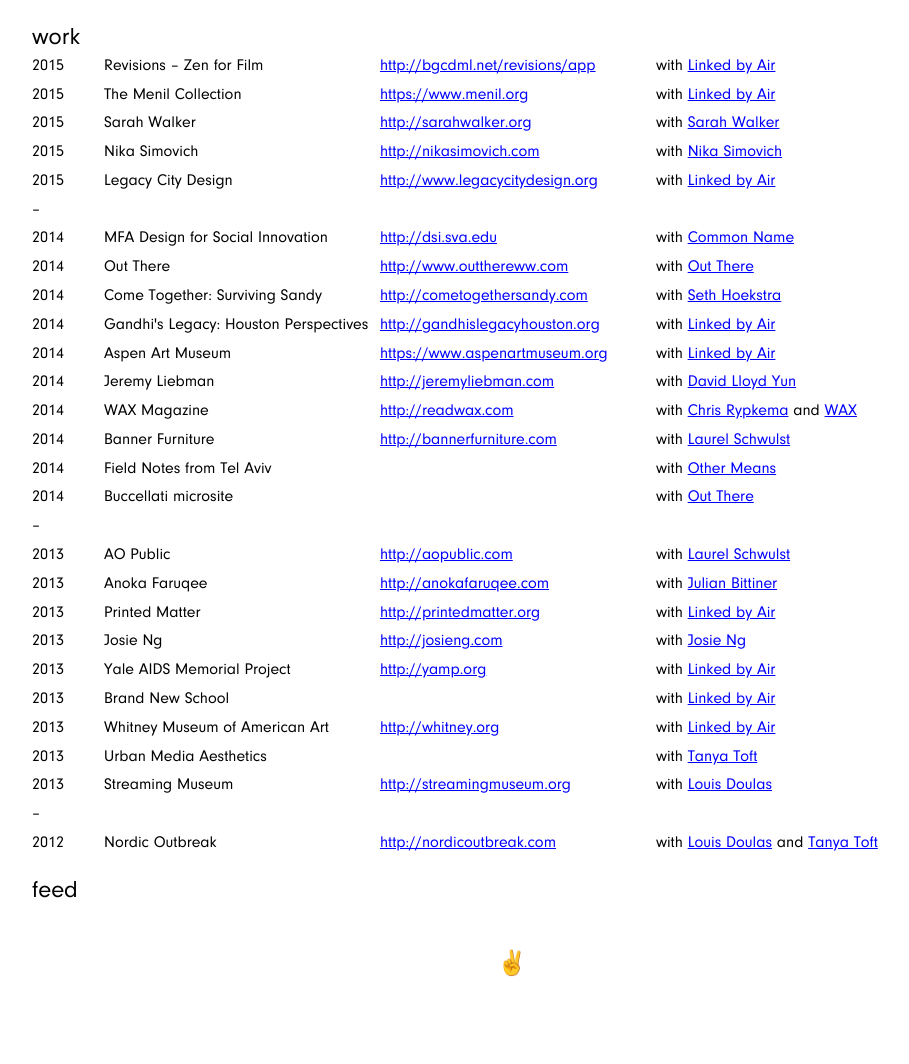
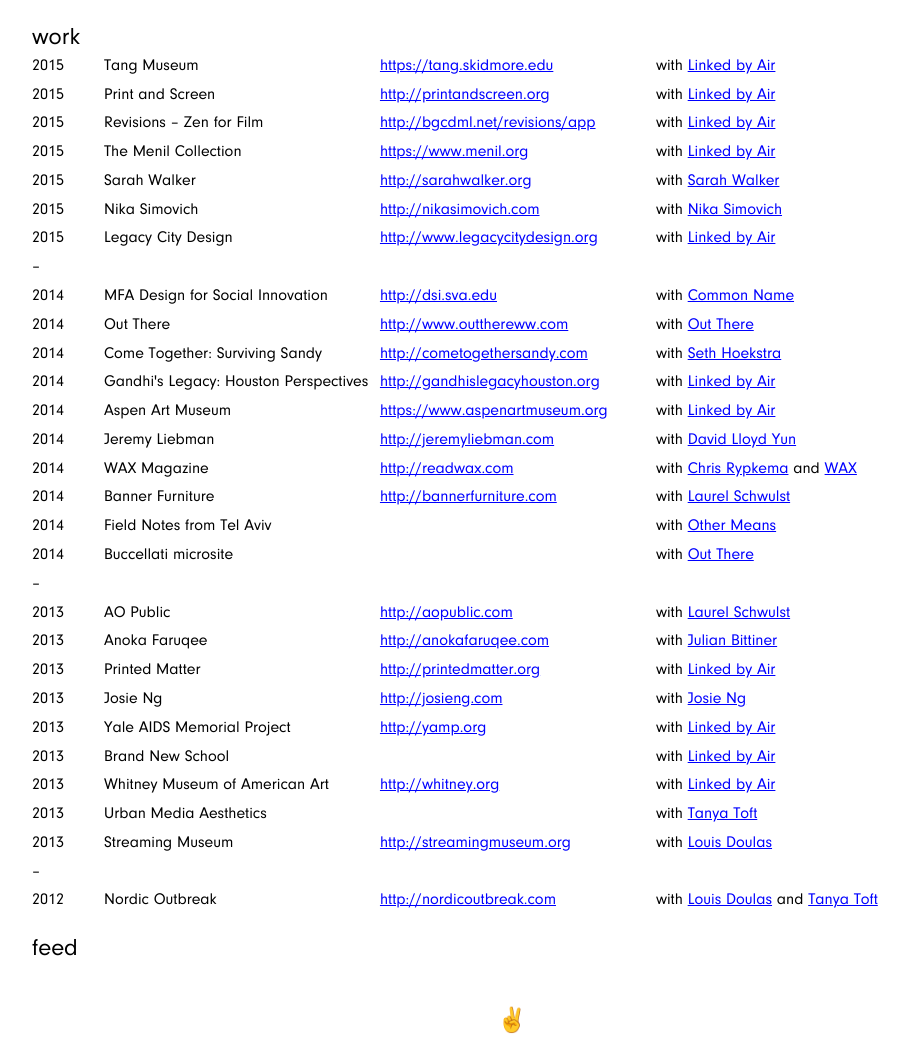
Before and after one commit to dylanfisher/my-website, a PHP site: page / in a window 1280 px wide. Shown: the part 163-1227 px from the top of the page, without its empty margins (128-1037 px from the left). Before the commit the page ends 1140 px from the top, so only its background shows below. Run offline with PHP 8.4, Linux system fonts and the light colour scheme; some libraries are stand-ins or nearby versions.

Commit message:
Add tang and print and screen projects

```diff
--- a/index.php
+++ b/index.php
@@ -90,8 +90,20 @@
     <h2 class="title">work</h2>
     <ul class="project">
       <li>2015</li>
+      <li><h3>Tang Museum</h3></li>
+      <li><a href="https://tang.skidmore.edu" target="_blank">https://tang.skidmore.edu</a></li>
+      <li>with <a href="http://linkedbyair.net" target="_blank">Linked by Air</a></li>
+    </ul>
+    <ul class="project">
+      <li>2015</li>
+      <li><h3>Print and Screen</h3></li>
+      <li><a href="http://printandscreen.org" target="_blank">http://printandscreen.org</a></li>
+      <li>with <a href="http://linkedbyair.net" target="_blank">Linked by Air</a></li>
+    </ul>
+    <ul class="project">
+      <li>2015</li>
       <li><h3>Revisions – Zen for Film</h3></li>
-      <li><a href="http://bgcdml.net/revisions/app/" target="_blank">http://bgcdml.net/revisions/app</a></li>
+      <li><a href="http://bgcdml.net/revisions/app" target="_blank">http://bgcdml.net/revisions/app</a></li>
       <li>with <a href="http://linkedbyair.net" target="_blank">Linked by Air</a></li>
     </ul>
     <ul class="project">
```
